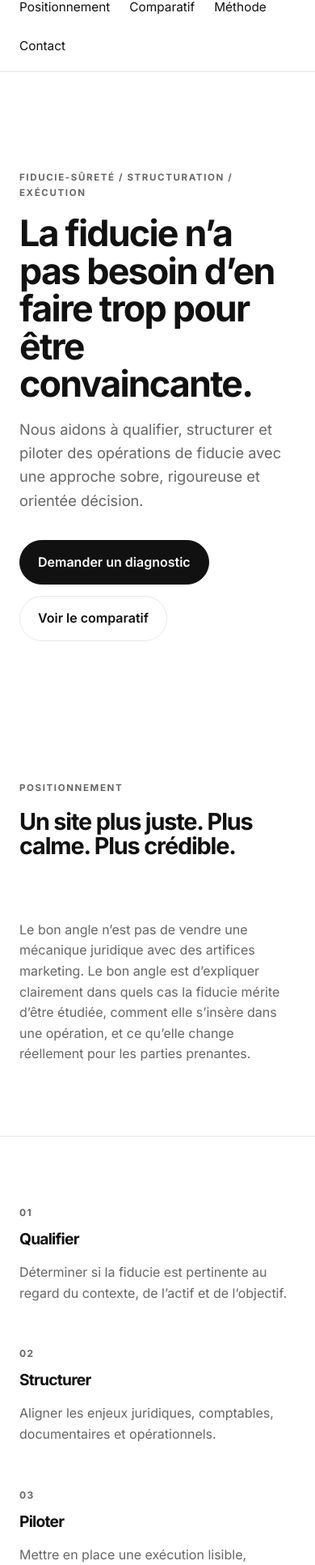
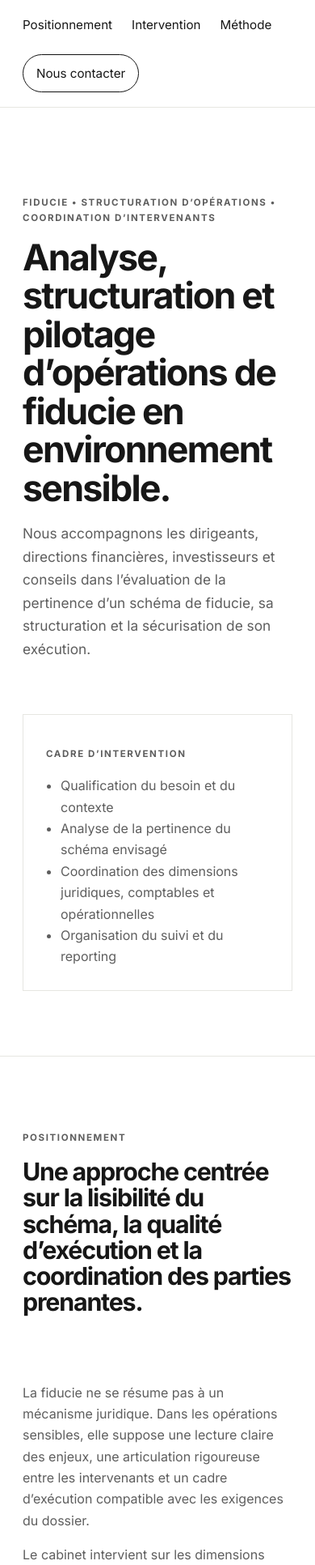
Before and after one commit to ClawFabriceH92/fiducie-site, a plain HTML site: page index.html in a window 390 px wide. Shown: the part 67-2000 px from the top of the page at 81% size. Drawn offline with Linux system fonts and the light colour scheme.

Commit message:
feat: corporate tone and layout refinement

```diff
--- a/index.html
+++ b/index.html
@@ -3,8 +3,8 @@
 <head>
   <meta charset="UTF-8" />
   <meta name="viewport" content="width=device-width, initial-scale=1.0" />
-  <title>Fiducie-sûreté en France | Structuration et pilotage</title>
-  <meta name="description" content="Approche claire et institutionnelle de la fiducie en France pour dirigeants, DAF et investisseurs. Diagnostic confidentiel et pilotage d’opérations sensibles." />
+  <title>Fiducie en France | Analyse, structuration et pilotage d’opérations sensibles</title>
+  <meta name="description" content="Accompagnement des dirigeants, directions financières et investisseurs dans l’analyse, la structuration et le pilotage d’opérations de fiducie en France." />
   <meta name="theme-color" content="#ffffff" />
   <link rel="preconnect" href="https://fonts.googleapis.com">
   <link rel="preconnect" href="https://fonts.gstatic.com" crossorigin>
@@ -14,72 +14,97 @@
 <body>
   <header class="header">
     <div class="container nav">
-      <div class="logo">FIDUCIE FRANCE</div>
+      <div class="logo-block">
+        <div class="logo-mark"></div>
+        <div>
+          <div class="logo">FIDUCIE FRANCE</div>
+          <div class="logo-sub">Analyse, structuration et coordination</div>
+        </div>
+      </div>
       <nav class="menu">
         <a href="#positionnement">Positionnement</a>
-        <a href="#comparatif">Comparatif</a>
+        <a href="#intervention">Intervention</a>
         <a href="#methode">Méthode</a>
-        <a href="#contact">Contact</a>
+        <a href="#contact" class="nav-cta">Nous contacter</a>
       </nav>
     </div>
   </header>
 
   <main>
     <section class="hero">
-      <div class="container hero-wrap">
-        <p class="kicker">Fiducie-sûreté / Structuration / Exécution</p>
-        <h1>La fiducie n’a pas besoin d’en faire trop pour être convaincante.</h1>
-        <p class="intro">Nous aidons à qualifier, structurer et piloter des opérations de fiducie avec une approche sobre, rigoureuse et orientée décision.</p>
-        <div class="hero-actions">
-          <a href="#contact" class="btn btn-black">Demander un diagnostic</a>
-          <a href="#comparatif" class="btn btn-white">Voir le comparatif</a>
+      <div class="container hero-grid">
+        <div class="hero-copy">
+          <p class="kicker">Fiducie • Structuration d’opérations • Coordination d’intervenants</p>
+          <h1>Analyse, structuration et pilotage d’opérations de fiducie en environnement sensible.</h1>
+          <p class="lead">Nous accompagnons les dirigeants, directions financières, investisseurs et conseils dans l’évaluation de la pertinence d’un schéma de fiducie, sa structuration et la sécurisation de son exécution.</p>
+        </div>
+        <aside class="hero-panel">
+          <div class="hero-card">
+            <p class="panel-label">Cadre d’intervention</p>
+            <ul>
+              <li>Qualification du besoin et du contexte</li>
+              <li>Analyse de la pertinence du schéma envisagé</li>
+              <li>Coordination des dimensions juridiques, comptables et opérationnelles</li>
+              <li>Organisation du suivi et du reporting</li>
+            </ul>
+          </div>
+        </aside>
+      </div>
+    </section>
+
+    <section class="section border-top" id="positionnement">
+      <div class="container intro-grid">
+        <div>
+          <p class="section-label">Positionnement</p>
+          <h2>Une approche centrée sur la lisibilité du schéma, la qualité d’exécution et la coordination des parties prenantes.</h2>
+        </div>
+        <div>
+          <p>La fiducie ne se résume pas à un mécanisme juridique. Dans les opérations sensibles, elle suppose une lecture claire des enjeux, une articulation rigoureuse entre les intervenants et un cadre d’exécution compatible avec les exigences du dossier.</p>
+          <p>Le cabinet intervient sur les dimensions d’analyse, de structuration, de coordination et de pilotage, afin d’apporter un cadre de travail cohérent aux différentes parties.</p>
         </div>
       </div>
     </section>
 
-    <section class="section" id="positionnement">
-      <div class="container two-col intro-grid">
-        <div>
-          <p class="section-label">Positionnement</p>
-          <h2>Un site plus juste. Plus calme. Plus crédible.</h2>
-        </div>
-        <div>
-          <p>Le bon angle n’est pas de vendre une mécanique juridique avec des artifices marketing. Le bon angle est d’expliquer clairement dans quels cas la fiducie mérite d’être étudiée, comment elle s’insère dans une opération, et ce qu’elle change réellement pour les parties prenantes.</p>
-        </div>
+    <section class="section border-top" id="intervention">
+      <div class="container section-head">
+        <p class="section-label">Domaines d’intervention</p>
+        <h2>Un accompagnement structuré autour de quatre axes.</h2>
       </div>
-    </section>
-
-    <section class="section border-top">
-      <div class="container grid-3">
-        <article class="minimal-card">
-          <span>01</span>
-          <h3>Qualifier</h3>
-          <p>Déterminer si la fiducie est pertinente au regard du contexte, de l’actif et de l’objectif.</p>
+      <div class="container cards-grid">
+        <article class="card">
+          <span class="card-index">01</span>
+          <h3>Analyse de faisabilité</h3>
+          <p>Évaluer la pertinence du recours à la fiducie au regard du contexte, de l’actif concerné et des objectifs poursuivis.</p>
         </article>
-        <article class="minimal-card">
-          <span>02</span>
-          <h3>Structurer</h3>
-          <p>Aligner les enjeux juridiques, comptables, documentaires et opérationnels.</p>
+        <article class="card">
+          <span class="card-index">02</span>
+          <h3>Structuration</h3>
+          <p>Organiser les paramètres du dossier en lien avec les enjeux juridiques, comptables, documentaires et calendaires.</p>
         </article>
-        <article class="minimal-card">
-          <span>03</span>
-          <h3>Piloter</h3>
-          <p>Mettre en place une exécution lisible, traçable et compatible avec un environnement exigeant.</p>
+        <article class="card">
+          <span class="card-index">03</span>
+          <h3>Coordination</h3>
+          <p>Faciliter l’articulation entre les différents intervenants : conseils, partenaires financiers et autres parties prenantes.</p>
+        </article>
+        <article class="card">
+          <span class="card-index">04</span>
+          <h3>Pilotage</h3>
+          <p>Contribuer à la lisibilité opérationnelle du dispositif, à la documentation du suivi et à la cohérence d’ensemble.</p>
         </article>
       </div>
     </section>
 
-    <section class="section border-top" id="comparatif">
-      <div class="container two-col compare-grid">
+    <section class="section contrast border-top">
+      <div class="container compare-grid">
         <div>
-          <p class="section-label">Comparatif</p>
-          <h2>Fiducie, hypothèque, nantissement.</h2>
-          <p>Trois outils. Trois degrés de sophistication. Trois manières de traiter le risque.</p>
+          <p class="section-label">Lecture comparative</p>
+          <h2>Fiducie, hypothèque, nantissement : une analyse au cas par cas.</h2>
+          <p>Le recours à la fiducie s’apprécie en fonction de la nature de l’actif, du niveau de sécurité recherché, des contraintes de gouvernance et de l’environnement d’exécution de l’opération.</p>
         </div>
-        <div class="compare-list">
-          <div class="line"><span>Fiducie</span><strong>Quand la robustesse et l’organisation sont décisives</strong></div>
-          <div class="line"><span>Hypothèque</span><strong>Quand l’actif immobilier structure naturellement la garantie</strong></div>
-          <div class="line"><span>Nantissement</span><strong>Quand une solution plus simple est suffisante</strong></div>
+        <div class="compare-table">
+          <div class="table-row"><span>Fiducie</span><strong>Appropriée lorsque la robustesse du schéma et l’organisation d’ensemble sont déterminantes</strong></div>
+          <div class="table-row"><span>Hypothèque</span><strong>Appropriée lorsque l’actif immobilier constitue le support naturel de la garantie</strong></div>
+          <div class="table-row"><span>Nantissement</span><strong>Approprié lorsque l’objectif recherché peut être atteint par une solution plus simple</strong></div>
         </div>
       </div>
     </section>
@@ -88,22 +113,20 @@
       <div class="container method-grid">
         <div>
           <p class="section-label">Méthode</p>
-          <h2>Une séquence courte, lisible, sans sur-promesse.</h2>
+          <h2>Une séquence de travail claire et maîtrisée.</h2>
         </div>
         <div class="steps">
-          <div class="step"><strong>01</strong><span>Qualification du besoin</span></div>
-          <div class="step"><strong>02</strong><span>Pré-analyse du schéma</span></div>
-          <div class="step"><strong>03</strong><span>Structuration avec les intervenants utiles</span></div>
-          <div class="step"><strong>04</strong><span>Mise en œuvre et suivi</span></div>
+          <div class="step"><strong>01</strong><span>Qualification du besoin et du contexte</span></div>
+          <div class="step"><strong>02</strong><span>Analyse préliminaire du schéma envisagé</span></div>
+          <div class="step"><strong>03</strong><span>Structuration et coordination des intervenants</span></div>
+          <div class="step"><strong>04</strong><span>Organisation de la mise en œuvre et du suivi</span></div>
         </div>
       </div>
     </section>
 
-    <section class="section quote-block">
-      <div class="container">
-        <blockquote>
-          Les avocats sécurisent l’acte. Les banques sécurisent leur exposition. Le cabinet sécurise la lisibilité et l’exécution.
-        </blockquote>
+    <section class="section quote-section">
+      <div class="container quote-wrap">
+        <blockquote>La qualité d’un schéma de fiducie se mesure autant à sa pertinence qu’à sa capacité à être exécuté avec clarté et discipline.</blockquote>
       </div>
     </section>
 
@@ -111,14 +134,15 @@
       <div class="container contact-grid">
         <div>
           <p class="section-label">Contact</p>
-          <h2>Demander un diagnostic confidentiel.</h2>
-          <p>Un formulaire simple, une promesse limitée, une entrée en relation plus crédible.</p>
+          <h2>Prendre contact</h2>
+          <p>Le formulaire ci-dessous permet de présenter brièvement la nature de l’opération, l’actif concerné et l’objectif recherché.</p>
         </div>
         <form class="form">
-          <label>Type d’opération<input type="text" placeholder="Refinancement, transmission, garantie…"></label>
-          <label>Actif concerné<input type="text" placeholder="Titres, immobilier, créance…"></label>
-          <label>Objectif principal<input type="text" placeholder="Sécuriser, isoler, structurer…"></label>
-          <button type="button" class="btn btn-black full">Envoyer</button>
+          <label>Nature de l’opération<input type="text" placeholder="Refinancement, transmission, garantie, restructuration…"></label>
+          <label>Actif concerné<input type="text" placeholder="Titres, immobilier, créance, actif stratégique…"></label>
+          <label>Objectif principal<input type="text" placeholder="Sécurisation, isolement d’actif, structuration…"></label>
+          <label>Calendrier<input type="text" placeholder="Immédiat, à court terme, à moyen terme…"></label>
+          <button type="button" class="button button-dark full">Transmettre la demande</button>
         </form>
       </div>
     </section>
--- a/styles.css
+++ b/styles.css
@@ -1,9 +1,11 @@
 :root {
   --bg: #ffffff;
-  --text: #111111;
-  --muted: #666666;
-  --line: #e8e8e8;
-  --black: #111111;
+  --bg-soft: #f7f7f5;
+  --text: #171717;
+  --muted: #5e5e5e;
+  --line: #e6e6e1;
+  --line-strong: #d8d8d2;
+  --dark: #111111;
 }
 
 * { box-sizing: border-box; }
@@ -11,21 +13,23 @@ html { scroll-behavior: smooth; }
 body {
   margin: 0;
   font-family: 'Inter', sans-serif;
+  color: var(--text);
   background: var(--bg);
-  color: var(--text);
-  line-height: 1.6;
+  line-height: 1.65;
 }
 
 .container {
-  width: min(1100px, calc(100% - 48px));
+  width: min(1120px, calc(100% - 56px));
   margin: 0 auto;
 }
 
 .header {
-  border-bottom: 1px solid var(--line);
-  background: rgba(255,255,255,0.96);
   position: sticky;
   top: 0;
+  z-index: 20;
+  background: rgba(255,255,255,0.96);
+  border-bottom: 1px solid var(--line);
+  backdrop-filter: blur(10px);
 }
 
 .nav {
@@ -36,166 +40,191 @@ body {
   padding: 18px 0;
 }
 
+.logo-block {
+  display: flex;
+  align-items: center;
+  gap: 14px;
+}
+
+.logo-mark {
+  width: 12px;
+  height: 12px;
+  background: var(--dark);
+}
+
 .logo {
-  font-size: 0.84rem;
-  font-weight: 700;
-  letter-spacing: 0.16em;
+  font-size: 0.82rem;
+  font-weight: 800;
+  letter-spacing: 0.18em;
+}
+
+.logo-sub {
+  color: var(--muted);
+  font-size: 0.82rem;
 }
 
 .menu {
   display: flex;
   gap: 24px;
+  align-items: center;
   flex-wrap: wrap;
 }
 
 .menu a {
+  text-decoration: none;
   color: var(--text);
-  text-decoration: none;
-  font-size: 0.96rem;
+  font-size: 0.95rem;
+}
+
+.nav-cta {
+  padding: 10px 16px;
+  border: 1px solid var(--dark);
+  border-radius: 999px;
 }
 
 .hero {
-  padding: 110px 0 88px;
+  padding: 96px 0 80px;
 }
 
-.hero-wrap {
-  max-width: 860px;
+.hero-grid,
+.intro-grid,
+.compare-grid,
+.method-grid,
+.contact-grid {
+  display: grid;
+  grid-template-columns: 1.2fr 0.8fr;
+  gap: 48px;
+  align-items: start;
 }
 
 .kicker,
-.section-label {
+.section-label,
+.panel-label {
   text-transform: uppercase;
   letter-spacing: 0.14em;
   font-size: 0.72rem;
   font-weight: 700;
   color: var(--muted);
-  margin-bottom: 18px;
+  margin-bottom: 16px;
 }
 
 h1, h2, h3, blockquote {
   margin: 0 0 18px;
   letter-spacing: -0.04em;
-  line-height: 1.04;
+  line-height: 1.06;
 }
 
-h1 { font-size: clamp(2.8rem, 6vw, 5.8rem); }
-h2 { font-size: clamp(1.8rem, 3vw, 3.2rem); }
-h3 { font-size: 1.2rem; }
+h1 { font-size: clamp(2.8rem, 5vw, 5.2rem); }
+h2 { font-size: clamp(1.9rem, 3vw, 3.1rem); }
+h3 { font-size: 1.18rem; }
 
-.intro,
+.lead,
 p { color: var(--muted); }
-.intro {
-  font-size: 1.14rem;
+.lead {
+  font-size: 1.08rem;
   max-width: 760px;
 }
 
-.hero-actions {
-  display: flex;
-  gap: 14px;
-  flex-wrap: wrap;
-  margin-top: 34px;
+.hero-card,
+.card,
+.compare-table,
+.form {
+  border: 1px solid var(--line);
+  background: #fff;
 }
 
-.btn {
-  display: inline-flex;
-  align-items: center;
-  justify-content: center;
-  padding: 14px 22px;
-  border-radius: 999px;
-  border: 1px solid var(--line);
-  text-decoration: none;
-  font-weight: 600;
+.hero-card {
+  padding: 28px;
 }
 
-.btn-black {
-  background: var(--black);
-  border-color: var(--black);
-  color: #fff;
+.hero-card ul {
+  margin: 0;
+  padding-left: 18px;
+  color: var(--muted);
 }
 
-.btn-white {
-  background: #fff;
-  color: var(--text);
-}
-
-.full { width: 100%; }
-
 .section {
-  padding: 72px 0;
+  padding: 80px 0;
 }
 
 .border-top {
   border-top: 1px solid var(--line);
 }
 
-.two-col,
-.contact-grid,
-.method-grid,
-.compare-grid {
-  display: grid;
-  grid-template-columns: 1fr 1fr;
-  gap: 42px;
+.section-head {
+  margin-bottom: 28px;
 }
 
-.grid-3 {
+.cards-grid {
   display: grid;
-  grid-template-columns: repeat(3, 1fr);
+  grid-template-columns: repeat(4, 1fr);
   gap: 24px;
 }
 
-.minimal-card {
-  padding-top: 8px;
+.card {
+  padding: 28px;
 }
 
-.minimal-card span,
-.line span,
+.card-index,
+.table-row span,
 .step strong {
   display: inline-block;
   margin-bottom: 14px;
-  font-size: 0.75rem;
+  font-size: 0.74rem;
+  font-weight: 700;
   letter-spacing: 0.12em;
   text-transform: uppercase;
   color: var(--muted);
-  font-weight: 700;
 }
 
-.compare-list {
+.contrast {
+  background: var(--bg-soft);
+}
+
+.compare-table {
   border-top: 1px solid var(--line);
 }
 
-.line {
-  padding: 20px 0;
+.table-row {
+  padding: 22px 24px;
   border-bottom: 1px solid var(--line);
 }
 
-.line strong {
+.table-row strong {
   display: block;
+  color: var(--text);
   font-size: 1rem;
   font-weight: 600;
 }
 
 .steps {
-  border-top: 1px solid var(--line);
+  border-top: 1px solid var(--line-strong);
 }
 
 .step {
   display: flex;
   gap: 18px;
+  align-items: center;
   padding: 20px 0;
   border-bottom: 1px solid var(--line);
 }
 
-.quote-block {
-  background: #111111;
+.quote-section {
+  background: var(--dark);
+}
+
+.quote-wrap {
+  padding: 8px 0;
 }
 
 blockquote {
   color: #fff;
-  font-size: clamp(1.8rem, 3vw, 3.4rem);
-  max-width: 900px;
+  font-size: clamp(1.8rem, 3vw, 3.2rem);
+  max-width: 960px;
 }
 
 .form {
+  padding: 28px;
   display: grid;
   gap: 16px;
 }
@@ -209,23 +238,44 @@ blockquote {
 .form input {
   padding: 14px 0;
   border: 0;
-  border-bottom: 1px solid var(--line);
+  border-bottom: 1px solid var(--line-strong);
+  background: transparent;
   font: inherit;
-  background: transparent;
 }
 
 .form input:focus {
   outline: none;
-  border-bottom-color: var(--black);
+  border-bottom-color: var(--dark);
 }
 
-@media (max-width: 900px) {
-  .nav,
-  .two-col,
+.button {
+  display: inline-flex;
+  align-items: center;
+  justify-content: center;
+  padding: 14px 20px;
+  border-radius: 999px;
+  text-decoration: none;
+  font-weight: 600;
+  border: 1px solid var(--dark);
+}
+
+.button-dark {
+  background: var(--dark);
+  color: #fff;
+}
+
+.full {
+  width: 100%;
+}
+
+@media (max-width: 920px) {
+  .hero-grid,
+  .intro-grid,
+  .compare-grid,
+  .method-grid,
   .contact-grid,
-  .method-grid,
-  .compare-grid,
-  .grid-3 {
+  .cards-grid,
+  .nav {
     grid-template-columns: 1fr;
   }
 
```
